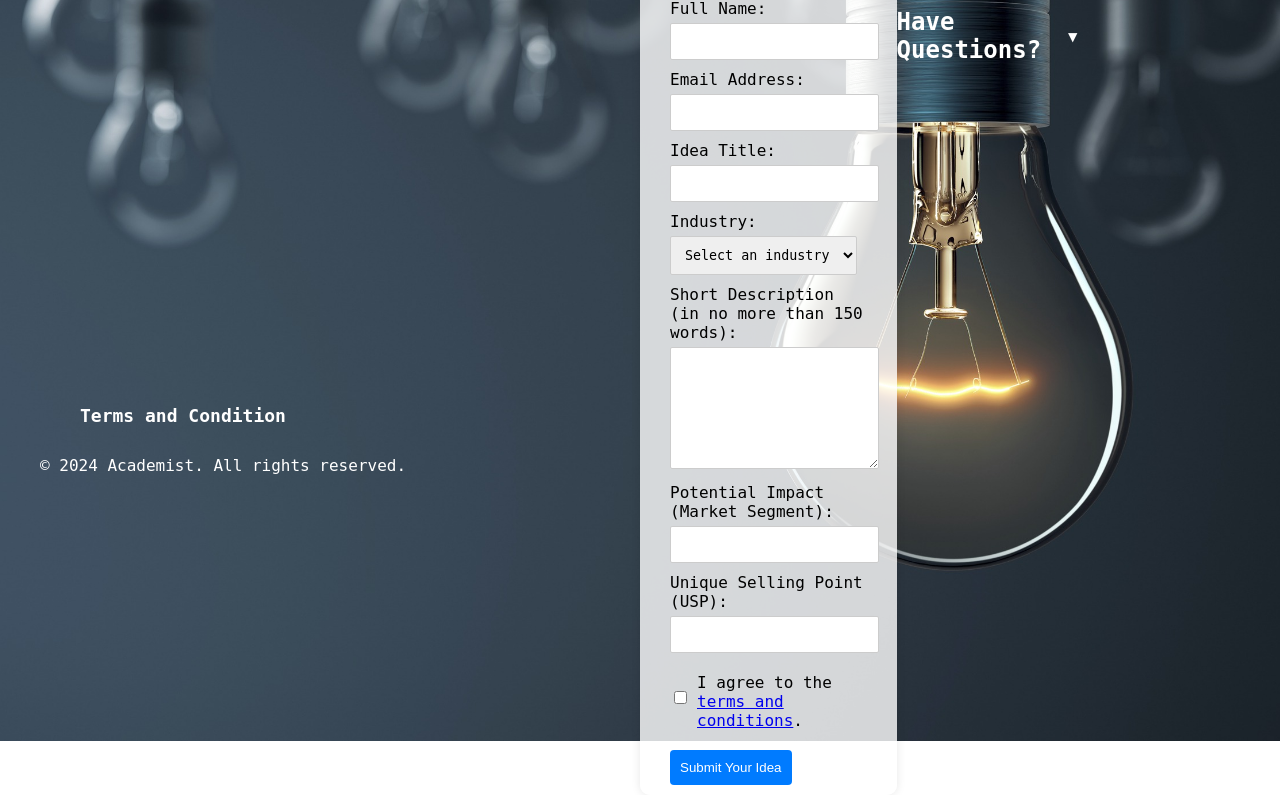
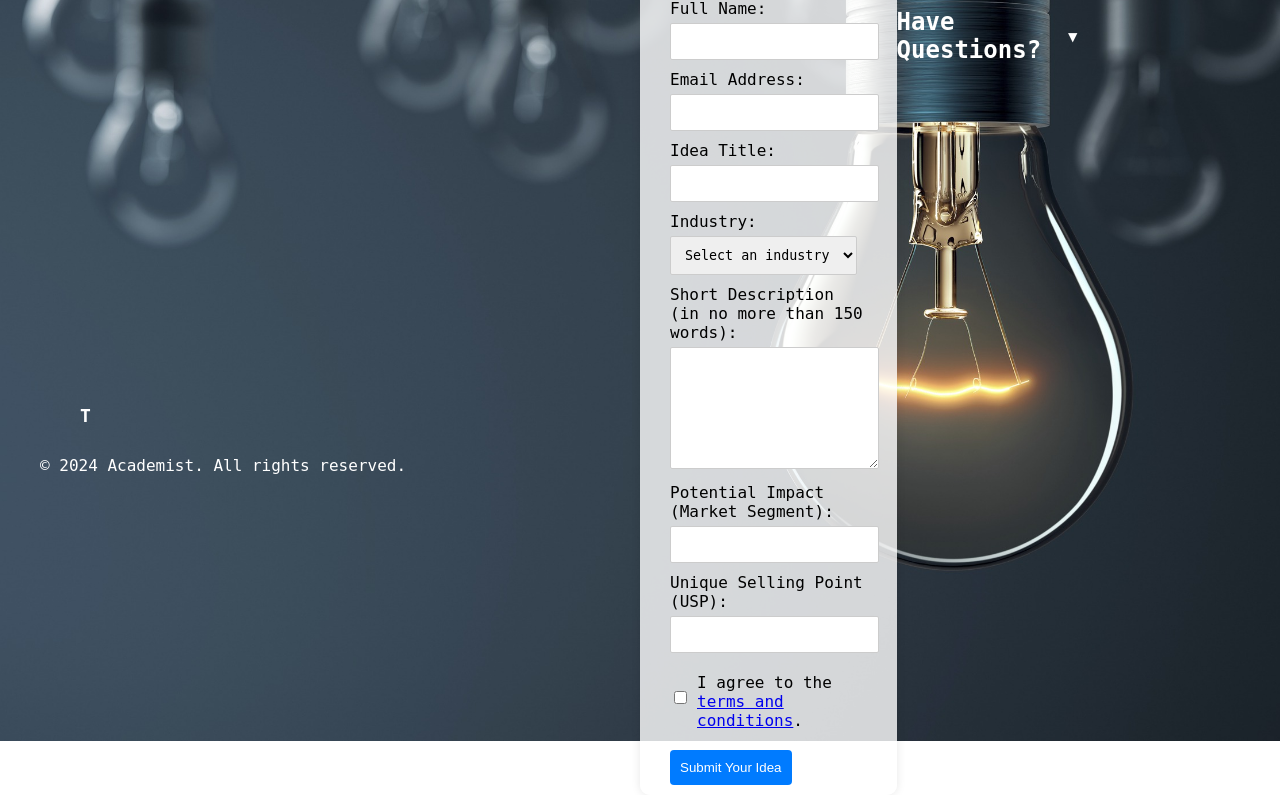
Before and after one commit to wolebadmus/Startup_Innovate, a Flask app: page / in a window 1280 px wide; the page is wider, and only the part inside the window is pictured. Shown: the part 299-1094 px from the top of that part. Run offline with Flask 3, Linux system fonts and the light colour scheme.

Commit message:
Update index.html

```diff
--- a/templates/index.html
+++ b/templates/index.html
@@ -114,7 +114,7 @@
     <footer>
         <div class="footer-menu">
             <ul>
-                <li><a href="terms_and_condition.html">Terms and Condition</a></li>
+                <li><a href="">T</a></li>
             </ul>
         </div>
         <p>&copy; 2024 Academist. All rights reserved.</p>
```
